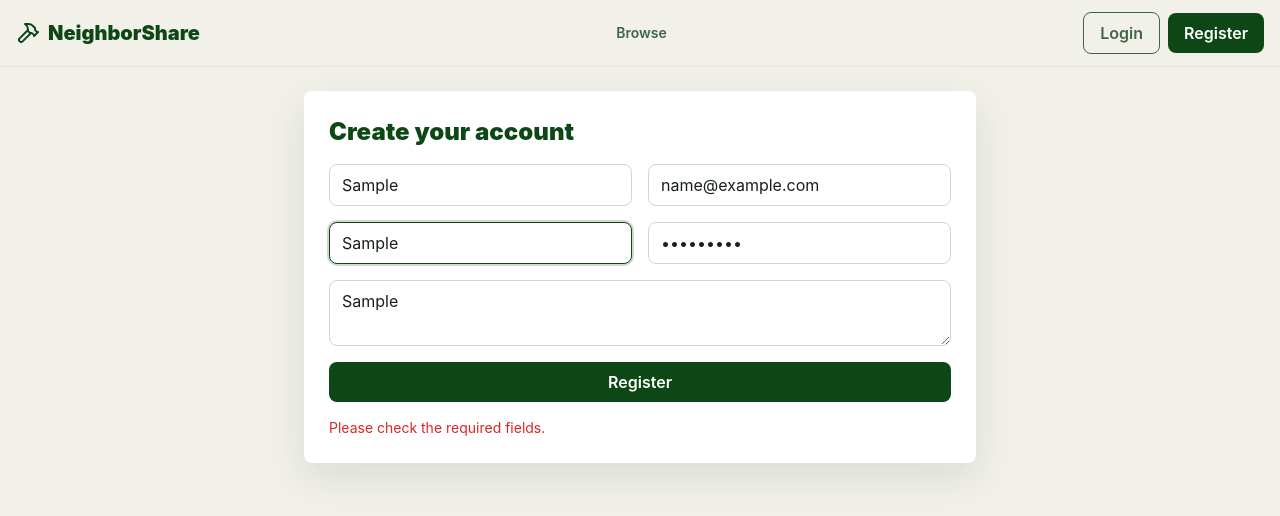
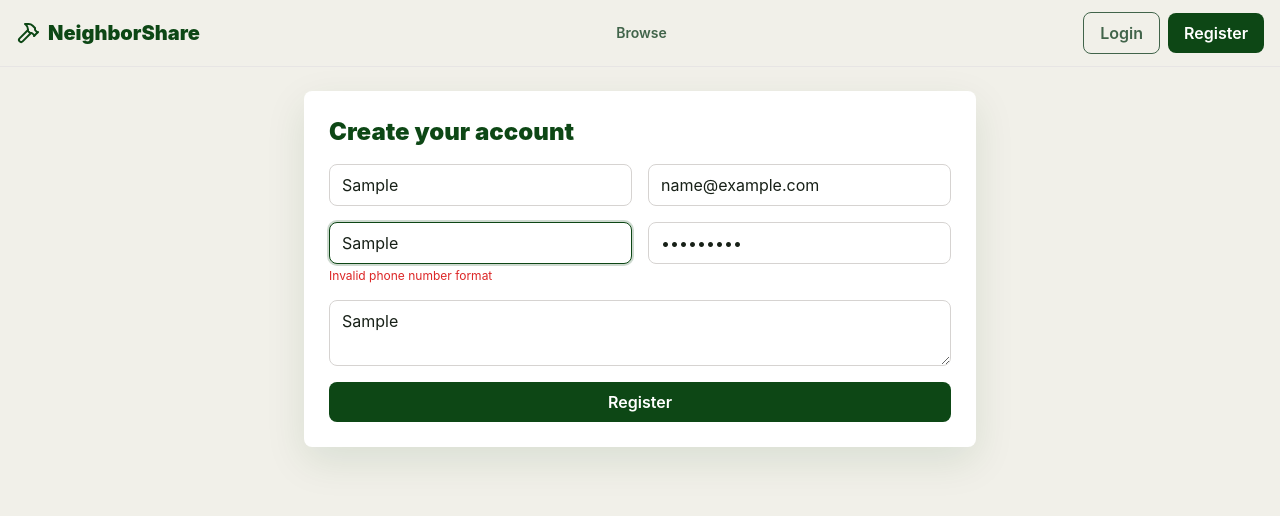
Before and after one commit to ThanoyanHub/Neighbor-share, a React (Vite) app in the folder frontend/: page /register in a window 1280 px wide. Both pictures are taken after typing "Sample", "name@example.com", "Sample", "Sample123", "Sample" into the empty fields and a click on the button "Register". Shown: the top 516 px of the page. Built offline with nearby package versions, Linux system fonts and the light colour scheme.

Commit message:
codes added

```diff
--- a/frontend/src/pages/Register.jsx
+++ b/frontend/src/pages/Register.jsx
@@ -34,51 +34,77 @@ export default function Register() {
           Create your account
         </h1>
 
+        <div>
           <input
-          className="input"
+            className={`input w-full ${errors.full_name ? 'border-red-500' : ''}`}
             placeholder="Full name"
             {...register('full_name', {
-            required: true,
-            minLength: 2,
+              required: "Full name is required",
+              minLength: { value: 2, message: "Minimum 2 characters required" },
             })}
           />
+          {errors.full_name && <p className="text-xs text-red-600 mt-1">{errors.full_name.message}</p>}
+        </div>
 
+        <div>
           <input
-          className="input"
+            className={`input w-full ${errors.email ? 'border-red-500' : ''}`}
             placeholder="Email"
             type="email"
             {...register('email', {
-            required: true,
+              required: "Email is required",
+              pattern: {
+                value: /^[A-Z0-9._%+-]+@[A-Z0-9.-]+\.[A-Z]{2,}$/i,
+                message: "Invalid email address"
+              }
             })}
           />
+          {errors.email && <p className="text-xs text-red-600 mt-1">{errors.email.message}</p>}
+        </div>
 
+        <div>
           <input
-          className="input"
+            className={`input w-full ${errors.phone_number ? 'border-red-500' : ''}`}
             placeholder="Phone number"
             {...register('phone_number', {
-            required: true,
-            pattern: /^\+?[0-9\-\s()]{7,20}$/,
+              required: "Phone number is required",
+              pattern: {
+                value: /^\+?[0-9\-\s()]{7,20}$/,
+                message: "Invalid phone number format"
+              }
             })}
           />
+          {errors.phone_number && <p className="text-xs text-red-600 mt-1">{errors.phone_number.message}</p>}
+        </div>
 
+        <div>
           <input
-          className="input"
+            className={`input w-full ${errors.password ? 'border-red-500' : ''}`}
             placeholder="Password"
             type="password"
             {...register('password', {
-            required: true,
-            minLength: 8,
+              required: "Password is required",
+              minLength: { value: 8, message: "Minimum 8 characters required" },
+              pattern: {
+                value: /^(?=.*[A-Za-z])(?=.*\d).+$/,
+                message: "Password must contain at least one letter and one number"
+              }
             })}
           />
+          {errors.password && <p className="text-xs text-red-600 mt-1">{errors.password.message}</p>}
+        </div>
 
+        <div className="md:col-span-2">
           <textarea
-          className="input md:col-span-2"
+            className={`input w-full ${errors.address ? 'border-red-500' : ''}`}
             placeholder="Address"
             {...register('address', {
-            required: true,
-            minLength: 5,
+              required: "Address is required",
+              minLength: { value: 5, message: "Minimum 5 characters required" },
             })}
           />
+          {errors.address && <p className="text-xs text-red-600 mt-1">{errors.address.message}</p>}
+        </div>
 
         <button
           disabled={isSubmitting}
@@ -86,12 +112,6 @@ export default function Register() {
         >
           Register
         </button>
-
-        {Object.keys(errors).length > 0 && (
-          <p className="text-sm text-red-600 md:col-span-2">
-            Please check the required fields.
-          </p>
-        )}
       </form>
 
       <Toast
```
Lines whose indentation alone changed are shown as unchanged.
